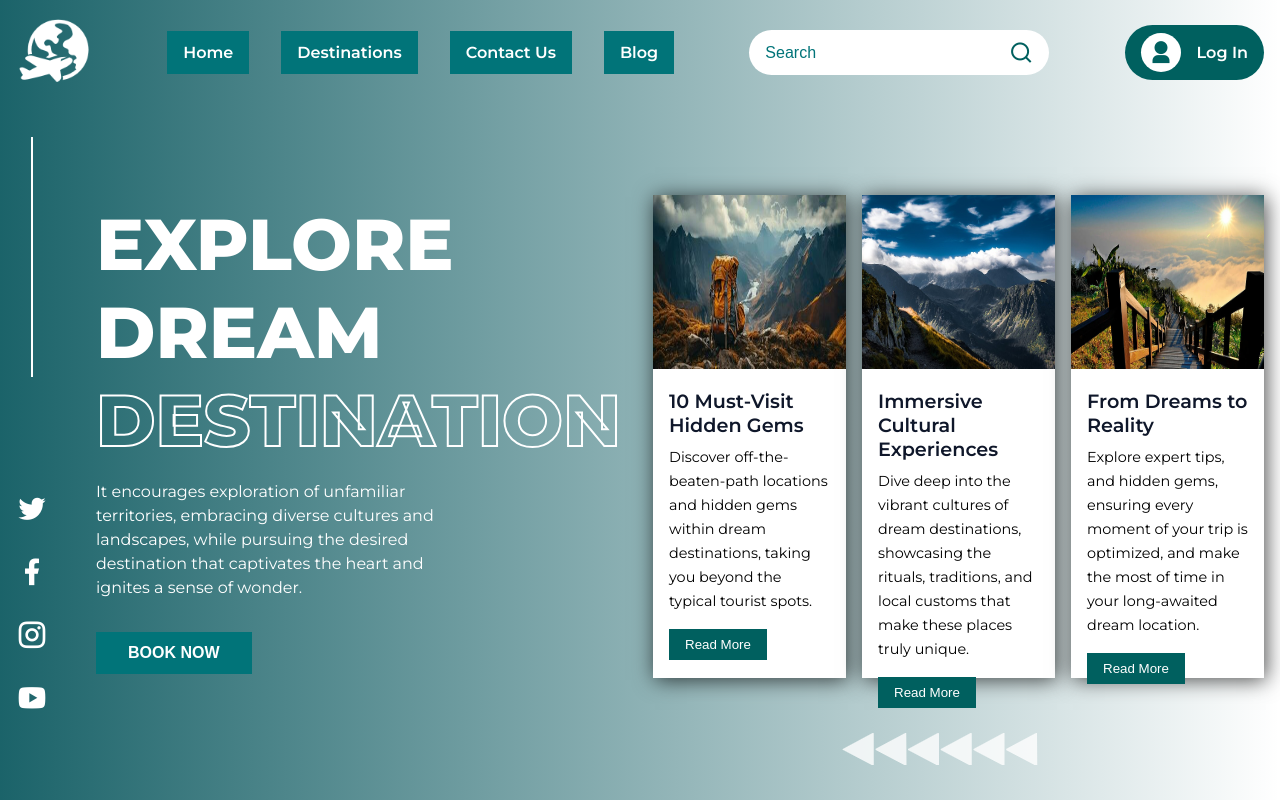
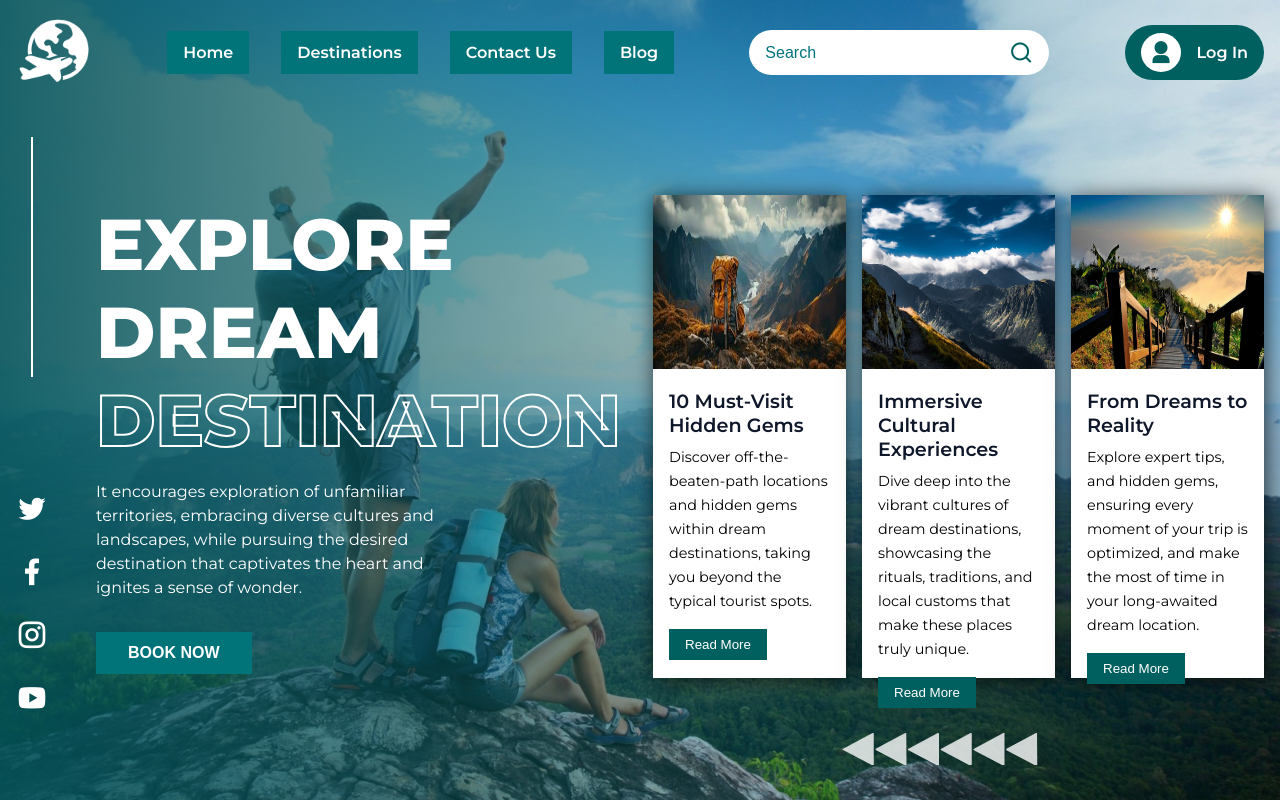
Before and after one commit to 48thCoder/OCTANET_JULY, a plain HTML site: page Task 1/index.html in a window 1280 px wide. Drawn offline with nearby package versions, Linux system fonts and the light colour scheme; files whose address does not match are found by name.

Commit message:
Update style.css

```diff
--- a/Task 1/style.css
+++ b/Task 1/style.css
@@ -22,7 +22,7 @@ body {
       rgba(2, 82, 89, 0.9),
       rgba(255, 255, 255, 0)
     ),
-    url("bg.jpg");
+    url("Assets/bg.jpg");
   background-position: center center;
   background-size: cover;
   background-repeat: no-repeat;
```
